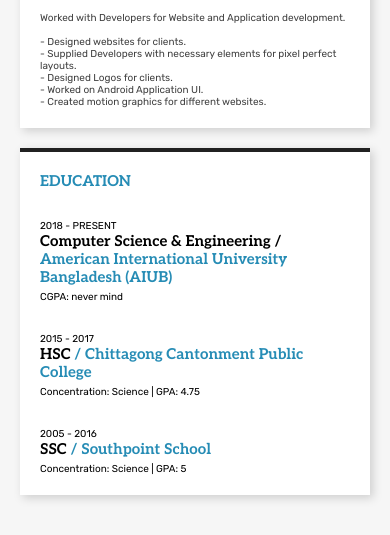
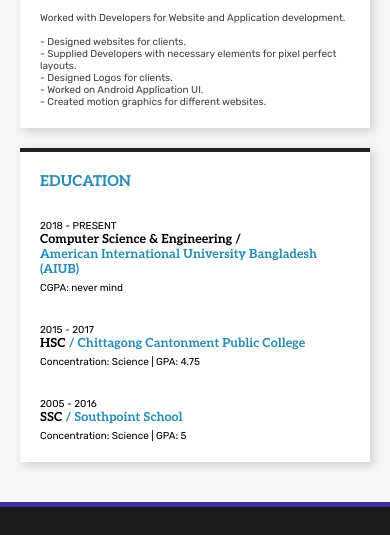
Before and after one commit to ni3ra5/nibraskhan, a plain HTML site: page resume.html in a window 390 px wide. Shown: the part 867-1402 px from the top of the page. Drawn offline with Linux system fonts and the light colour scheme.

Commit message:
Update resume.css

```diff
--- a/resume.css
+++ b/resume.css
@@ -164,20 +164,8 @@
 		padding:20px;
 	}
 
-	/*.skills, .hobbies
-	{
-		display: inline-block;
-		max-width: 25%;
-	}*/
-	/*.skills{max-height: 150px;}*/
-	/*.hobbies{
-		margin-left: 10px;
-		margin-top: 0px;
-	}*/
-
-
 	.desc{font-size: 10px}
-	.instName{font-size: 15px;}
+	.instName{font-size: 12.5px;}
 	.ul li
 	{
 		font-size: 12px;
```
